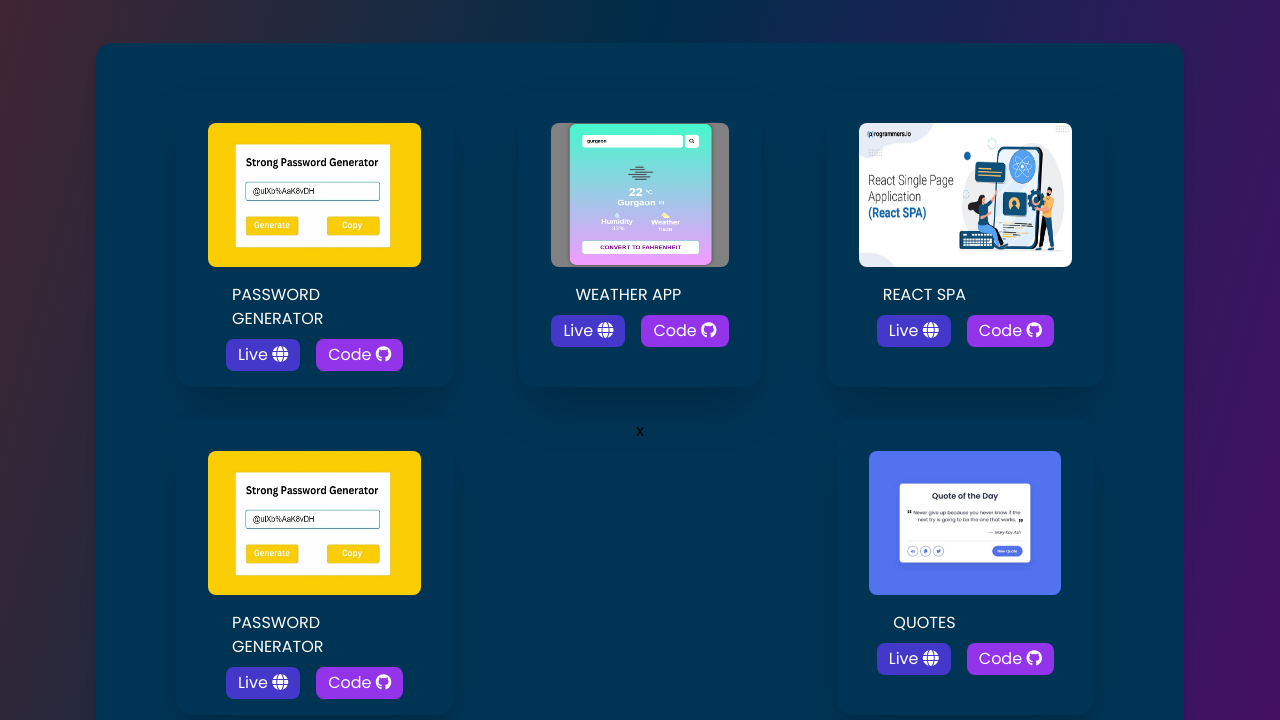
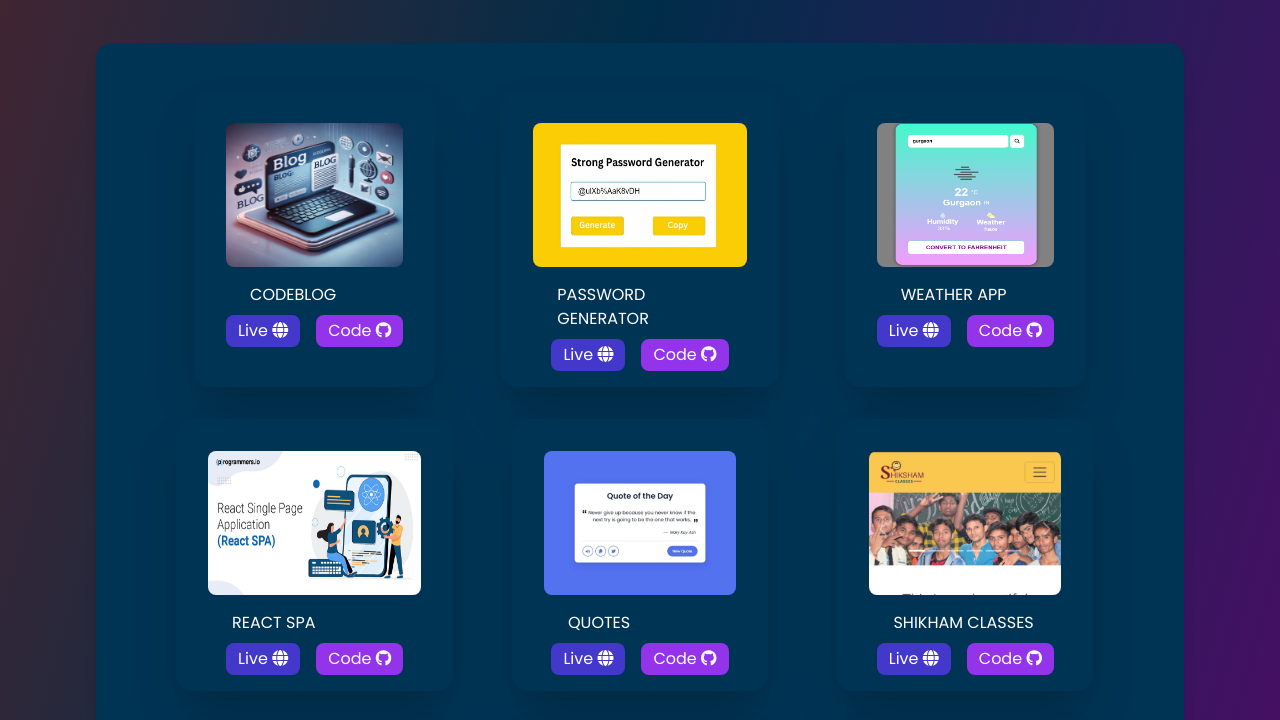
Before and after one commit to mithleshkumar-wrk/My-Portfolio, a website: page index.html in a window 1280 px wide. Shown: the part 2320-3040 px from the top of the page. Drawn offline with Linux system fonts and the light colour scheme.

Commit message:
minor changes

```diff
--- a/index.html
+++ b/index.html
@@ -389,6 +389,28 @@
                 <div
                     class="flex flex-col  bg-[#003454] rounded-2xl  pt-8  hover:bg-[#003e64] transition duration-500 mx-6 sm:mx-0 shadow-2xl pb-4 px-8">
                     <img class="h-36   rounded-lg "
+                        src="images/blog-thumbnail.jpg">
+                    <h1 class="mx-6 pt-4  text-white uppercase">CodeBlog</h1>
+
+                    <div class="w-full  flex flex-row justify-center items-center gap-4">
+                        <a target="_blank"
+                            class="  mt-2   text-white bg-indigo-700 w-1/2 px-3 py-1 rounded-lg hover:bg-yellow-500 hover:text-white transition duration-500 "
+                            href="https://blog-application-orcin.vercel.app//">Live
+                            <i class="fa-solid fa-globe"></i>
+                        </a>
+
+                        <a class="  mt-2  text-white bg-purple-600 w-1/2 px-3 py-1 rounded-lg hover:bg-yellow-500 hover:text-white transition duration-500 "
+                            target="_blank" href="https://github.com/mithleshji2021/Blog-Application?tab=readme-ov-file">
+                            Code
+                            <i class="fa-brands fa-github"></i>
+                        </a>
+                    </div>
+
+                </div>
+
+                <div
+                    class="flex flex-col  bg-[#003454] rounded-2xl  pt-8  hover:bg-[#003e64] transition duration-500 mx-6 sm:mx-0 shadow-2xl pb-4 px-8">
+                    <img class="h-36   rounded-lg "
                         src="images/Screenshot_2025-01-28-14-32-02-32_a1b1bbe5f63d5b96c1a0f87c197ebfae.jpg">
                     <h1 class="mx-6 pt-4  text-white uppercase">Password Generator</h1>
 
@@ -453,30 +475,6 @@
 
 
                 </div>
-
-                <div
-                    class="flex flex-col  bg-[#003454] rounded-2xl  pt-8  hover:bg-[#003e64] transition duration-500 mx-6 sm:mx-0 shadow-2xl pb-4 px-8">
-                    <img class="h-36   rounded-lg "
-                        src="images/Screenshot_2025-01-28-14-32-02-32_a1b1bbe5f63d5b96c1a0f87c197ebfae.jpg">
-                    <h1 class="mx-6 pt-4  text-white uppercase">Password Generator</h1>
-
-                    <div class="w-full  flex flex-row justify-center items-center gap-4">
-                        <a target="_blank"
-                            class="  mt-2   text-white bg-indigo-700 w-1/2 px-3 py-1 rounded-lg hover:bg-yellow-500 hover:text-white transition duration-500 "
-                            href="https://password-generator-react-bay.vercel.app/">Live
-                            <i class="fa-solid fa-globe"></i>
-                        </a>
-
-                        <a class="  mt-2  text-white bg-purple-600 w-1/2 px-3 py-1 rounded-lg hover:bg-yellow-500 hover:text-white transition duration-500 "
-                            target="_blank" href="https://github.com/mithleshji2021/password-generator-react">
-                            Code
-                            <i class="fa-brands fa-github"></i>
-                        </a>
-                    </div>
-
-                </div>
-
-                x
 
 
 
```
